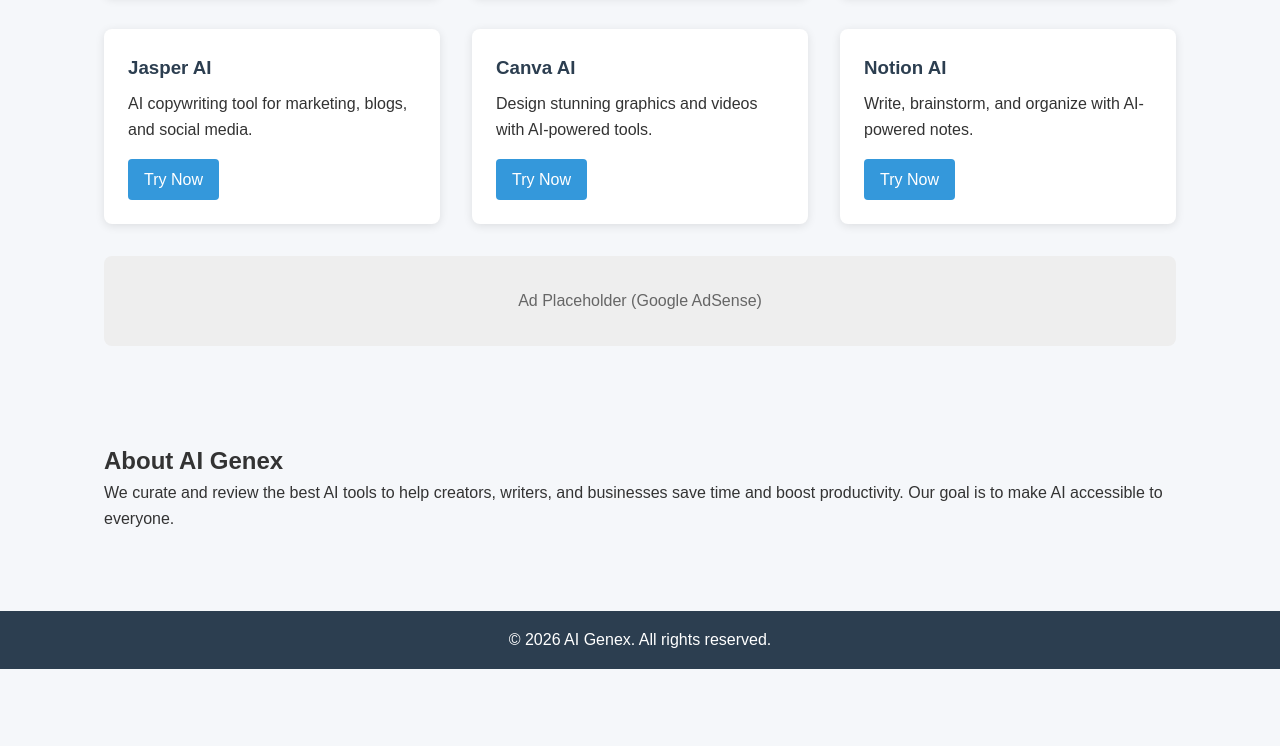
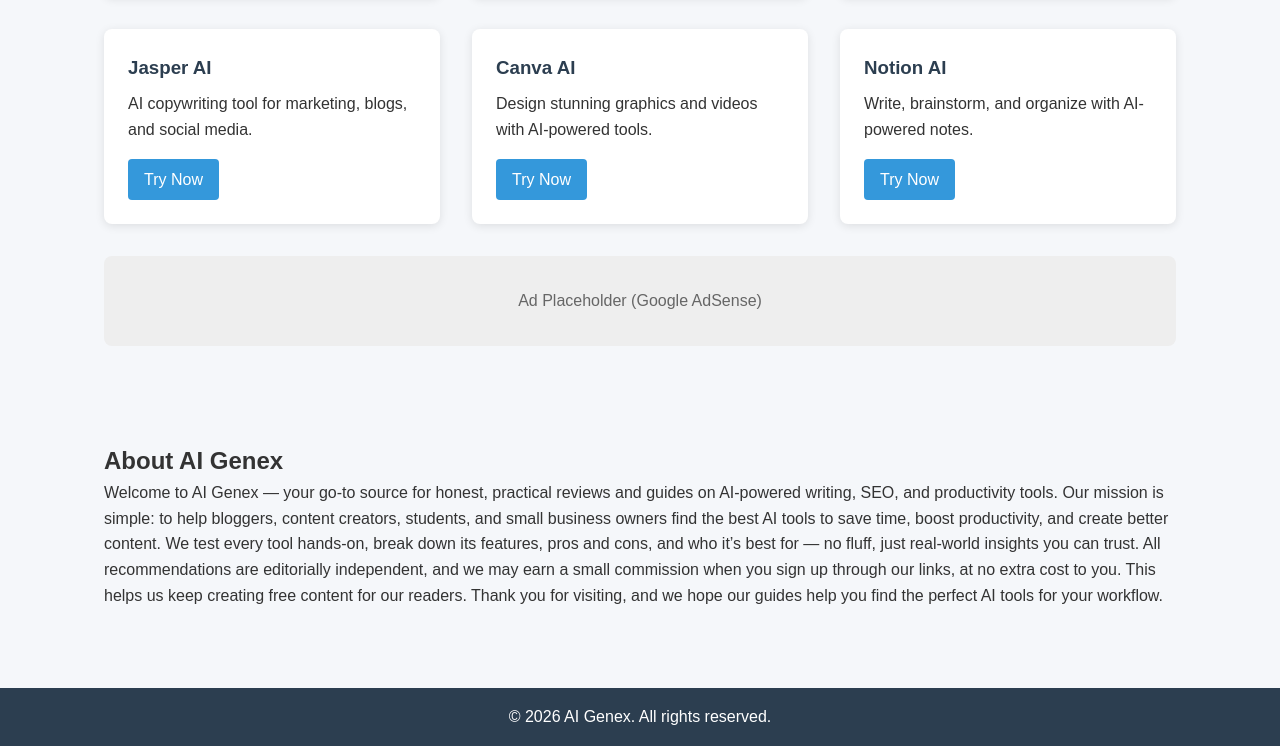
Before and after one commit to aigenex666/aigenex666.github.io, a plain HTML site: page index.html in a window 1280 px wide. Shown: the part 620-1366 px from the top of the page. Before the commit the page ends 1289 px from the top, so only its background shows below. Drawn offline with Linux system fonts and the light colour scheme.

Commit message:
Update index.html

```diff
--- a/index.html
+++ b/index.html
@@ -82,7 +82,15 @@
 
     <section class="container" id="about">
         <h2>About AI Genex</h2>
-        <p>We curate and review the best AI tools to help creators, writers, and businesses save time and boost productivity. Our goal is to make AI accessible to everyone.</p>
+        <p>
+            Welcome to AI Genex — your go-to source for honest, practical reviews and guides on AI-powered writing, SEO, and productivity tools.
+
+            Our mission is simple: to help bloggers, content creators, students, and small business owners find the best AI tools to save time, boost productivity, and create better content. We test every tool hands-on, break down its features, pros and cons, and who it’s best for — no fluff, just real-world insights you can trust.
+
+            All recommendations are editorially independent, and we may earn a small commission when you sign up through our links, at no extra cost to you. This helps us keep creating free content for our readers.
+
+            Thank you for visiting, and we hope our guides help you find the perfect AI tools for your workflow.
+        </p>
     </section>
 
     <footer>
```
